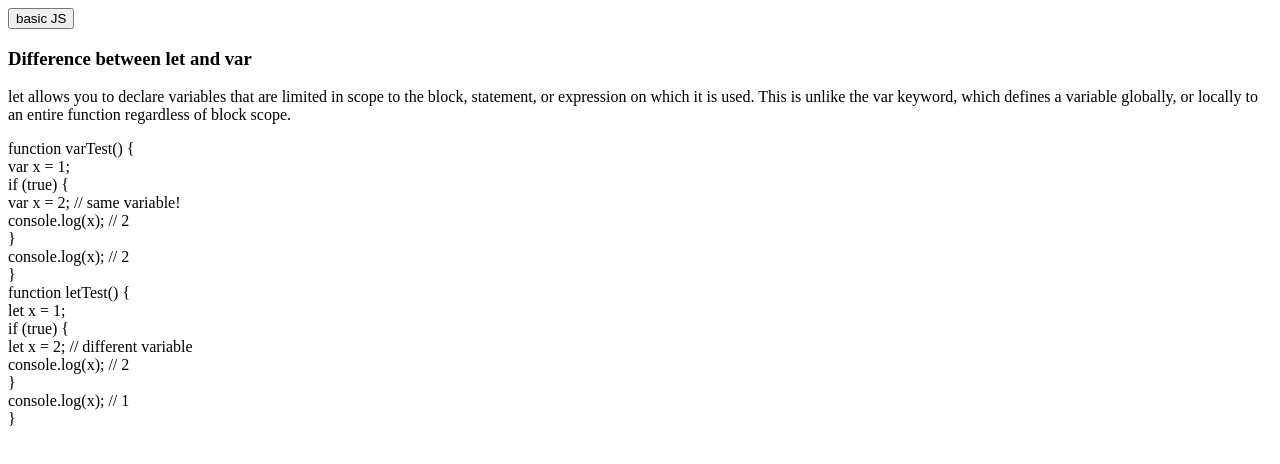
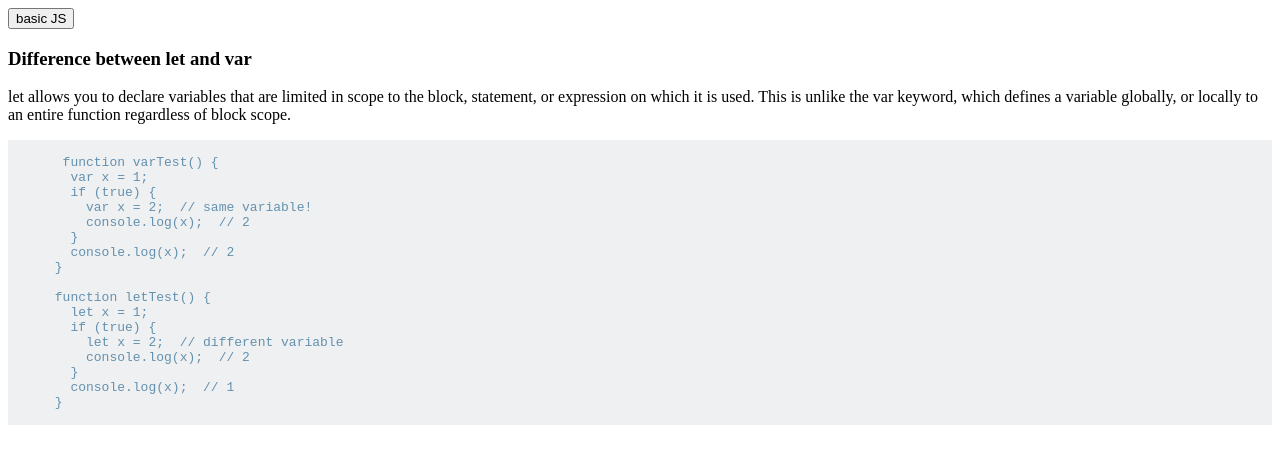
Before and after one commit to vidgit/JSApps, a plain HTML site: page Cheatsheets/CheatsheetJS.html in a window 1280 px wide. Drawn offline with Linux system fonts and the light colour scheme.

Commit message:
Adding more contentto JS notes

```diff
--- a/Cheatsheets/CheatsheetJS.html
+++ b/Cheatsheets/CheatsheetJS.html
@@ -4,8 +4,14 @@
   <meta charset="UTF-8">
   <meta name="viewport" content="width=device-width, initial-scale=1.0">
   <meta http-equiv="X-UA-Compatible" content="ie=edge">
-  <title>Document</title>
+  <title>JS Notes</title>
   <script src="Cheatsheet.js" charset="utf-8"></script>
+  <style>
+    #codeDiv{
+      background-color: #EFF0F1;
+      color:#6491AF;
+    }
+  </style>
 </head>
 <body>
     <button onclick="basicJS()">basic JS</button>
@@ -15,25 +21,26 @@
       or expression on which it is used.
       This is unlike the var keyword, which defines a variable globally,
       or locally to an entire function regardless of block scope.</p>
+      <div id="codeDiv">
+     <pre><code>
+       function varTest() {
+        var x = 1;
+        if (true) {
+          var x = 2;  // same variable!
+          console.log(x);  // 2
+        }
+        console.log(x);  // 2
+      }
 
-     <section>
-       function varTest() {<br>
-        var x = 1;<br>
-        if (true) {<br>
-          var x = 2;  // same variable!<br>
-          console.log(x);  // 2<br>
-        }<br>
-        console.log(x);  // 2<br>
-      }<br>
-
-      function letTest() {<br>
-        let x = 1;<br>
-        if (true) {<br>
-          let x = 2;  // different variable<br>
-          console.log(x);  // 2<br>
-        }<br>
-        console.log(x);  // 1<br>
-      }<br>
-     </section>
+      function letTest() {
+        let x = 1;
+        if (true) {
+          let x = 2;  // different variable
+          console.log(x);  // 2
+        }
+        console.log(x);  // 1
+      }
+    </code></pre>
+  </div>
 </body>
 </html>
```
